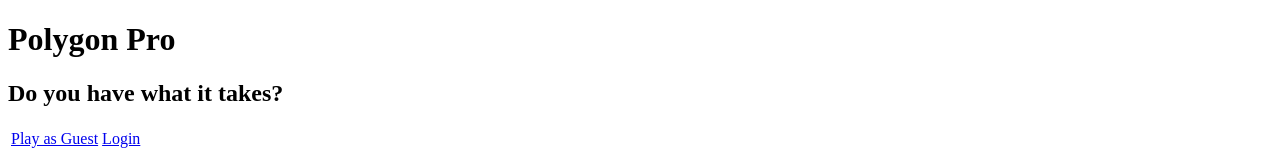
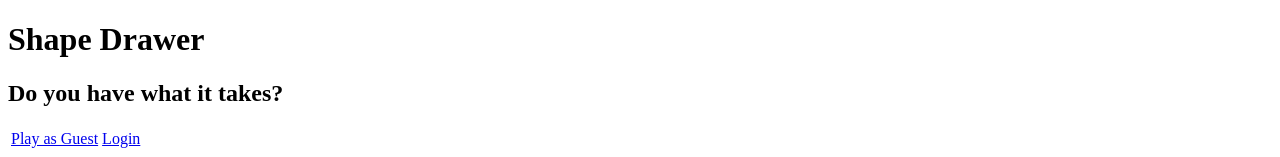
Before and after one commit to KennionBYUCS/startup, a plain HTML site: page index.html in a window 1280 px wide. Shown: the top 157 px of the page. Drawn offline with Linux system fonts and the light colour scheme.

```diff
--- a/index.html
+++ b/index.html
@@ -8,7 +8,7 @@
   </head>
   <body>
     <main>
-      <h1>Polygon Pro</h1>
+      <h1>Shape Drawer</h1>
       <h2>Do you have what it takes?</h2>
 
       <table>
```
Also changed, not shown: draw.html (+2 -2 lines), select.html (+4 -2 lines).
